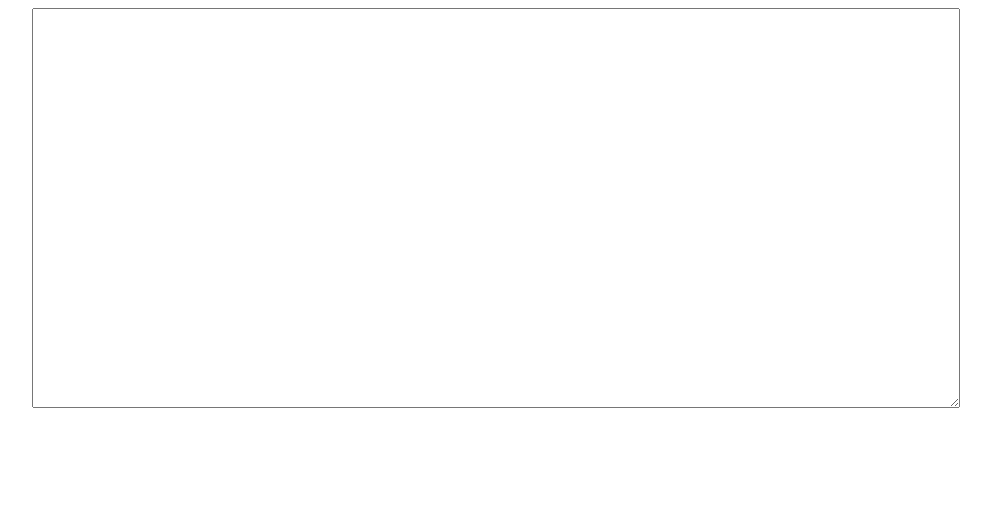
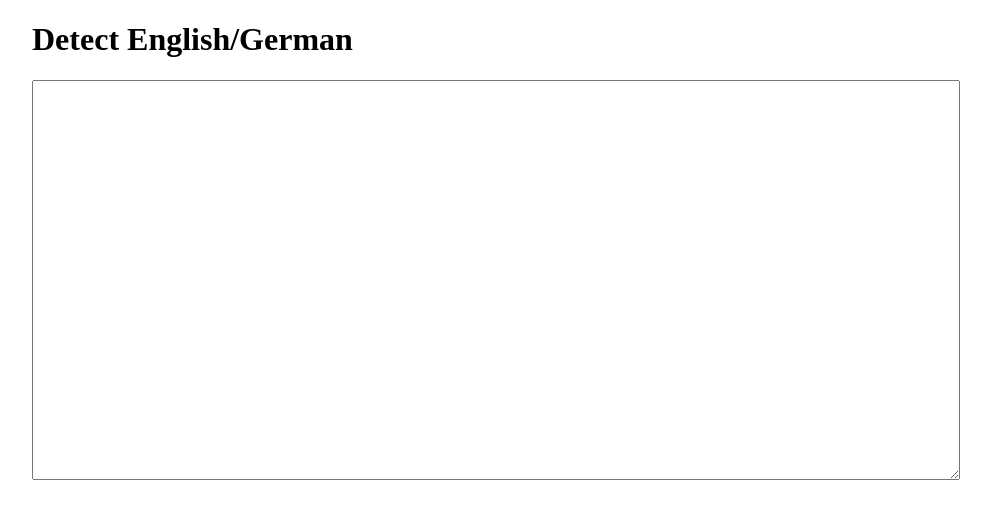
Before and after one commit to xi/tiny-lang-detect, a plain HTML site: page demo/index.html in a window 1280 px wide. Shown: the whole page, without its empty margins (144-1135 px from the left). Drawn offline with Linux system fonts and the light colour scheme.

Commit message:
demo: add heading

```diff
--- a/demo/index.html
+++ b/demo/index.html
@@ -8,6 +8,8 @@
     <link rel="stylesheet" href="style.css">
 </head>
 <body>
+    <h1>Detect English/German</h1>
+
     <textarea></textarea>
     <output></output>
 
```
